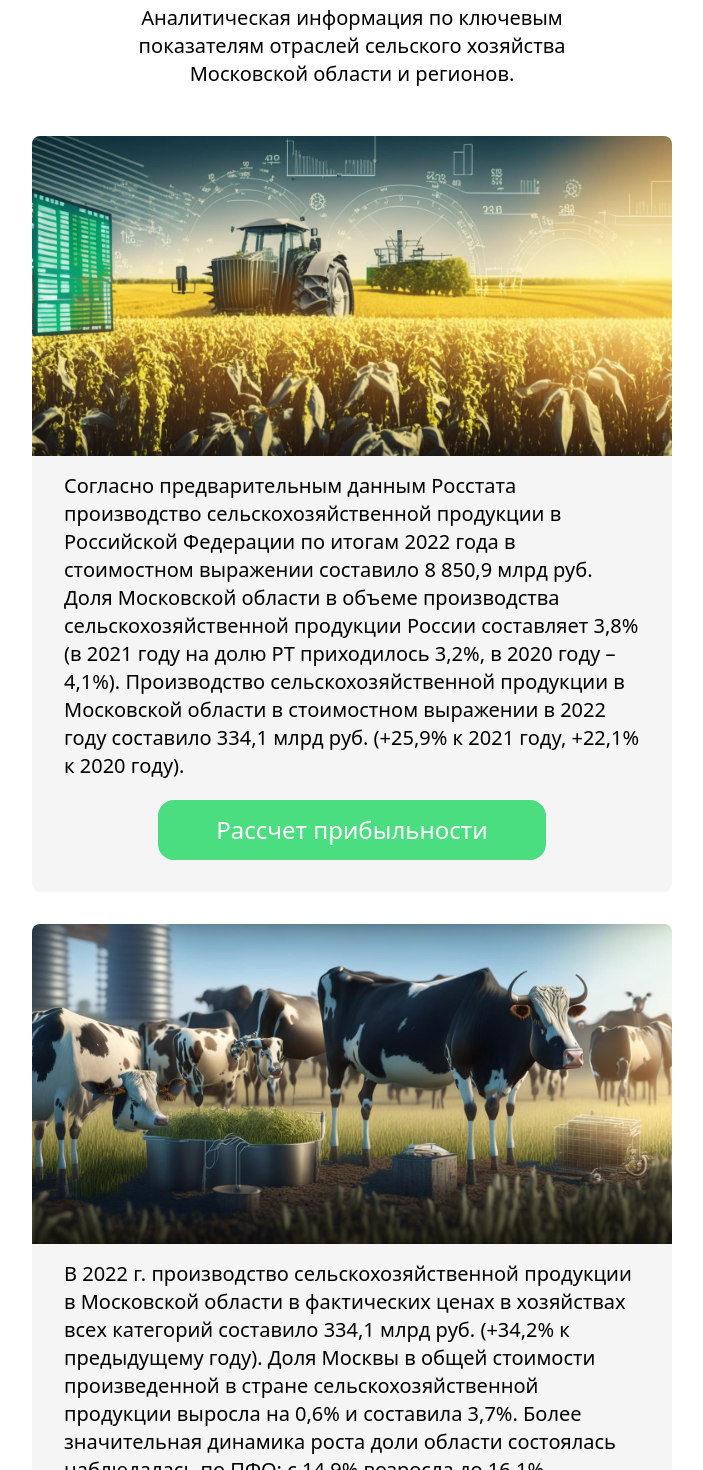
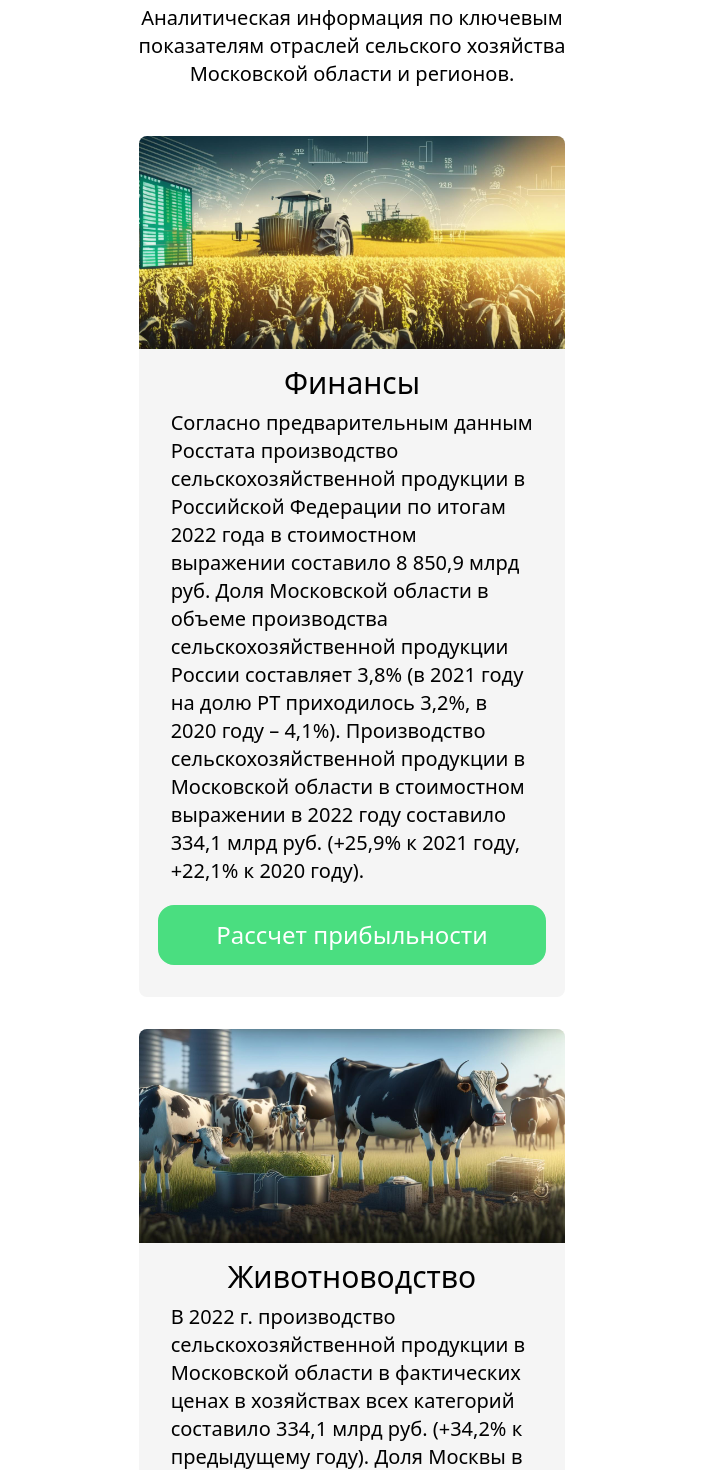
Before and after one commit to WouterLab/agriculture-react, a React (Create React App) app: page /analytics in a window 1280 px wide. Shown: the part 200-1670 px from the top of the page, without its empty margins (288-991 px from the left). Built offline with nearby package versions, Linux system fonts and the light colour scheme; the HTML template or start-up script is replaced by a standard one.

Commit message:
fix analytics

```diff
--- a/src/components/AnalyticsBlock.jsx
+++ b/src/components/AnalyticsBlock.jsx
@@ -4,12 +4,14 @@ import { Button } from "../shared/Button";
 const AnalyticsBlock = ({
   title,
   img = "https://source.unsplash.com/random/200×200",
+  theme,
 }) => {
   const navigate = useNavigate();
 
   return (
-    <div className='cursor-pointer box-border bg-neutral-100 rounded-lg overflow-hidden w-full md:w-3/5 sm:w-3/5 mx-auto mb-8'>
+    <div className='cursor-pointer box-border bg-neutral-100 rounded-lg overflow-hidden w-full md:w-2/5 sm:w-3/5 mx-auto mb-8'>
       <img src={img} alt='analytics-img' className='mb-4 object-cover' />
+      <p className='text-3xl text-center mb-2'>{theme}</p>
       <p className='text-xl text-black px-8 w-full pb-1 mb-4'>{title}</p>
       <div className='flex justify-center'>
         <Button onClick={() => navigate("/calc")}>Рассчет прибыльности</Button>
--- a/src/pages/AnalyticsPage.jsx
+++ b/src/pages/AnalyticsPage.jsx
@@ -11,18 +11,21 @@ const analytics = [
     title:
       "Согласно предварительным данным Росстата производство сельскохозяйственной продукции в Российской Федерации по итогам 2022 года в стоимостном выражении составило 8 850,9 млрд руб. Доля Московской области в объеме производства сельскохозяйственной продукции России составляет 3,8% (в 2021 году на долю РТ приходилось 3,2%, в 2020 году – 4,1%). Производство сельскохозяйственной продукции в Московской области в стоимостном выражении в 2022 году составило 334,1 млрд руб. (+25,9% к 2021 году, +22,1% к 2020 году).",
     img: FinancesImage,
+    theme: "Финансы",
   },
   {
     id: 1,
     title:
       "В 2022 г. производство сельскохозяйственной продукции в Московской области в фактических ценах в хозяйствах всех категорий составило 334,1 млрд руб. (+34,2% к предыдущему году). Доля Москвы в общей стоимости произведенной в стране сельскохозяйственной продукции выросла на 0,6% и составила 3,7%. Более значительная динамика роста доли области состоялась наблюдалась по ПФО: с 14,9% возросла до 16,1%.",
     img: AnimalsImage,
+    theme: "Животноводство",
   },
   {
     id: 2,
     title:
       "В Московской области наибольший процент обновления техники приходится на зерноуборочные комбайны (2,0%), худший показатель по тракторам (1,2 %). Стареющая техническая база сельского хозяйства препятствует восстановлению объемов производства, выпуску дополнительной сельскохозяйственной продукции и повышению конкурентоспособности предприятий.",
     img: MechanicsImage,
+    theme: "Механизация",
   },
 ];
 
@@ -42,6 +45,7 @@ const AnalyticsPage = () => {
               id={analytics.id}
               img={analytics.img}
               title={analytics.title}
+              theme={analytics.theme}
             />
           ))}
         </div>
```
